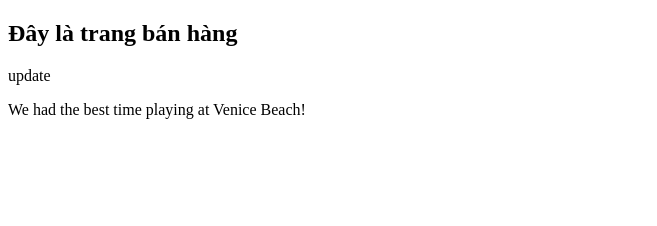
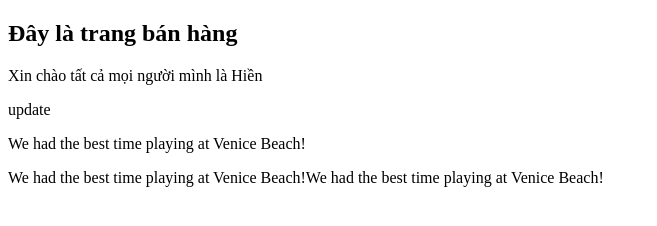
Before and after one commit to dvm04vn/bai-13, a plain HTML site: page content.html in a window 1280 px wide. Shown: the whole page, without its empty margins (0-657 px from the left). Drawn offline with Linux system fonts and the light colour scheme.

Commit message:
Create Uppdate

```diff
--- a/content.html
+++ b/content.html
@@ -6,8 +6,11 @@
     <title>Document</title>
 </head>
 <body>
+
     <h2>Đây là trang bán hàng</h2>
+    <p>Xin chào tất cả mọi người mình là Hiền</p>
     <p>update</p>
     <p>We had the best time playing at Venice Beach!</p>
+    <p>We had the best time playing at Venice Beach!We had the best time playing at Venice Beach!</p>
 </body>
 </html>
```
